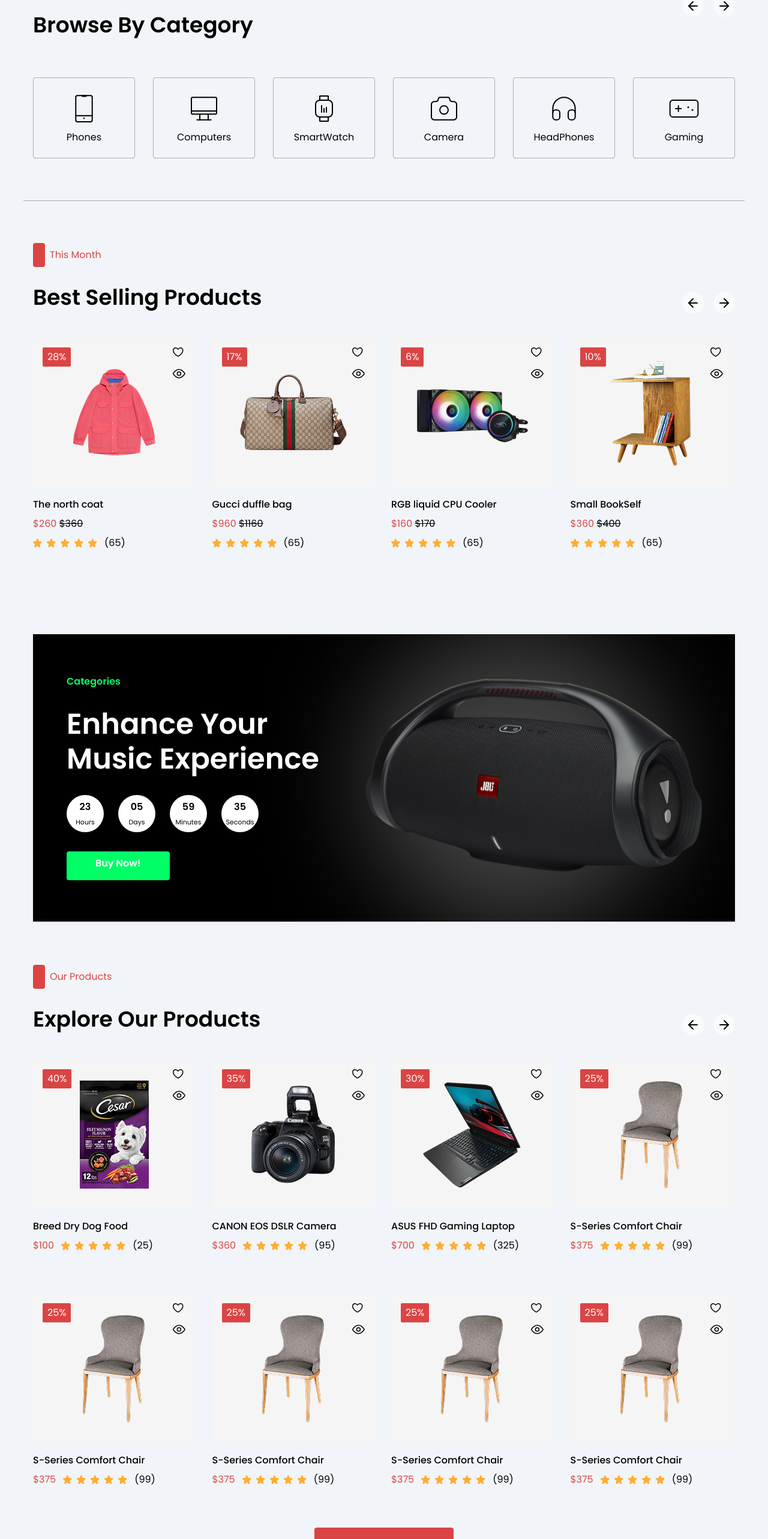
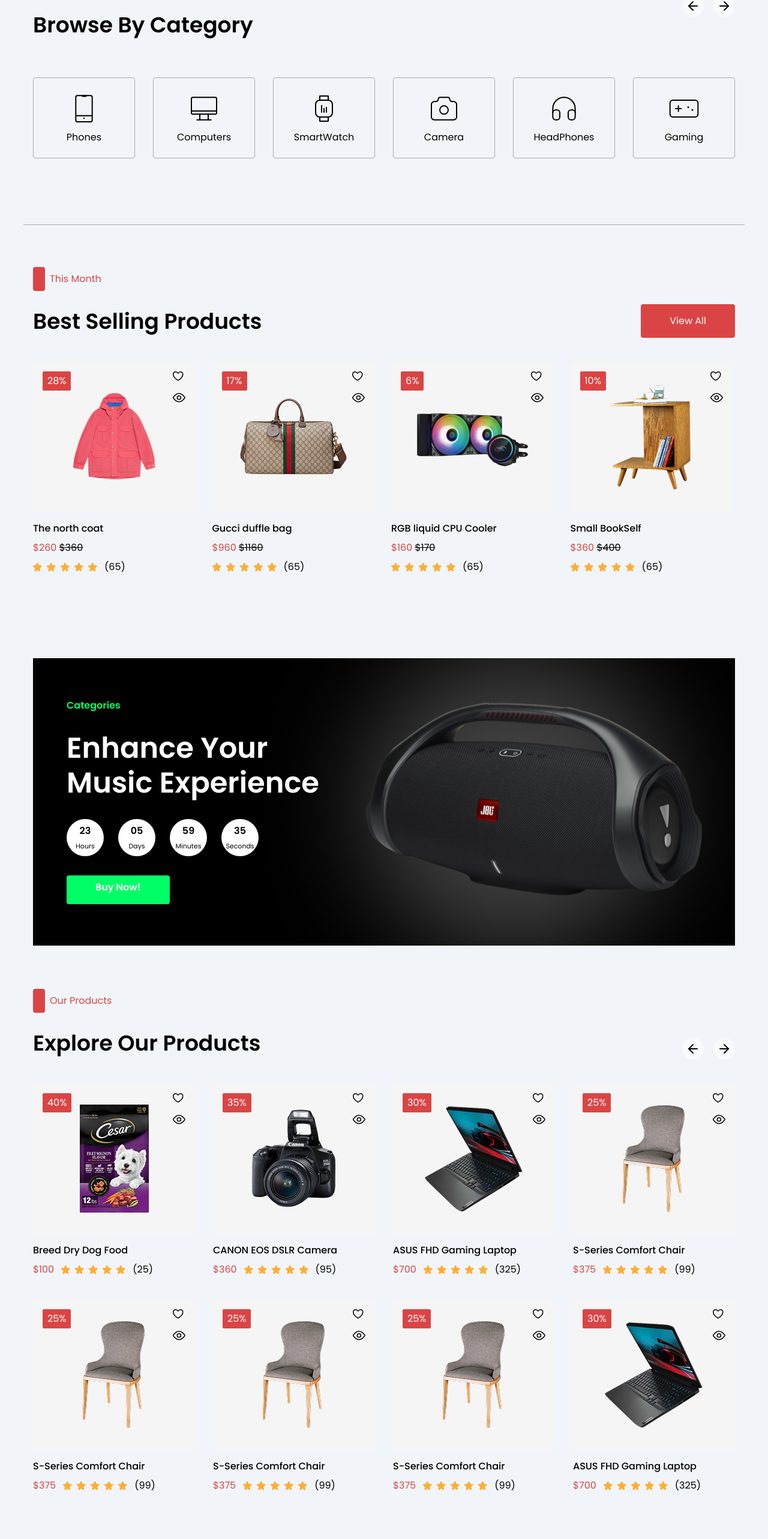
Before and after one commit to Alamin-Coding/ES-FDR-2503-E-Commerce, a React (Vite) app: page / in a window 1280 px wide. Shown: the part 1580-4145 px from the top of the page at 60% size. Built offline with nearby package versions, Linux system fonts and the light colour scheme.

Commit message:
all product slider add

```diff
--- a/src/components/CetagoriesCard.jsx
+++ b/src/components/CetagoriesCard.jsx
@@ -1,16 +1,16 @@
 // for uniqe id import uuid
-import { v4 as uuidv4 } from 'uuid';
+import { v4 as uuidv4 } from "uuid";
 
 // import all icon component for cetagoriescard
-import MobileIcon from "../components/Icons/Mobile";
-import MonitorIcon from "../components/Icons/Monitor"
+import MobileIcon from "./icons/Mobile";
+import MonitorIcon from "./icons/Monitor";
 import CameraIcon from "./Icons/CameraIcon";
-import WatchIcon from "../components/Icons/WatchIcon"
-import HeadphoneIcon from "../components/Icons/HeadphoneIcon"
-import GamepadeIcon from "../components/Icons/GamepadeIcon"
+import WatchIcon from "../components/Icons/WatchIcon";
+import HeadphoneIcon from "../components/Icons/HeadphoneIcon";
+import GamepadeIcon from "../components/Icons/GamepadeIcon";
+import { Swiper, SwiperSlide } from "swiper/react";
 
-const CetagoriesCard = () => {
-
+const CetagoriesCard = ({ swiperRef }) => {
   // cetagoriescard data list
   const cardData = [
     {
@@ -41,14 +41,28 @@
     {
       id: uuidv4(),
       title: "Gaming",
-      icon: <GamepadeIcon/>,
+      icon: <GamepadeIcon />,
+    },
+    {
+      id: uuidv4(),
+      title: "Gaming",
+      icon: <GamepadeIcon />,
     },
   ];
 
   return (
-    <div className="grid grid-cols-6 gap-7.5">
-      {/* use maping from carddata list */}
+    <Swiper
+      onSwiper={(swiper) => (swiperRef.current = swiper)}
+      loop={true}
+      slidesPerView={6}
+      spaceBetween={30}
+      pagination={{
+        dynamicBullets: true,
+      }}
+      className="mySwiper"
+    >
       {cardData.map((item) => (
+        <SwiperSlide key={item.id}>
           <div
             key={item.id}
             className="flex flex-col items-center justify-center hover:bg-secondary group p-4 w-42.5 h-33.75 border border-border rounded hover:bg-black transition"
@@ -61,8 +75,9 @@
               {item.title}
             </span>
           </div>
+        </SwiperSlide>
       ))}
-    </div>
+    </Swiper>
   );
 };
 
--- a/src/components/sections/BestSellingProducts.jsx
+++ b/src/components/sections/BestSellingProducts.jsx
@@ -6,6 +6,7 @@
 import Container from "../Container";
 import Arrows from "../Arrows";
 import { BestSellingProductsData } from "../../data";
+import Button from "../Button";
 
 const BestSellingProducts = () => {
 	return (
@@ -14,7 +15,7 @@
 				<div className="mb-10 grid grid-cols-[auto_1fr_auto] items-end gap-[87px]">
 					<SectionHeader title="Best Selling Products" subtitle="This Month" />
 					<div></div>
-					<Arrows />
+					<Button>View All</Button>
 				</div>
 				<div className="grid grid-cols-4 gap-6">
 					{BestSellingProductsData.map((product) => (
--- a/src/components/sections/Categories.jsx
+++ b/src/components/sections/Categories.jsx
@@ -4,18 +4,21 @@
 import SectionHeader from "../SectionHeader";
 import Arrows from "../Arrows";
 import CetagoriesCard from "../CetagoriesCard";
+import { useRef } from "react";
+
 
 const Cetagories = () => {
+  const swiperRef = useRef();
   return (
     <Section className="">
       <Container className="pt-20 pb-17.5 border-b border-border">
         <div>
           <div className="flex items-center justify-between mb-15">
             <SectionHeader title="Browse By Category" subtitle="Categories" />
-            <Arrows />
+            <Arrows  swiperRef={swiperRef}/>
           </div>
           <div>
-            <CetagoriesCard />
+            <CetagoriesCard swiperRef={swiperRef} />
           </div>
         </div>
       </Container>
--- a/src/components/sections/ExploreOurProducts.jsx
+++ b/src/components/sections/ExploreOurProducts.jsx
@@ -10,8 +10,16 @@
 import Arrows from "../Arrows";
 import { ExploreOurProductsData } from "../../data";
 import Button from "../Button";
+import { Swiper, SwiperSlide } from "swiper/react";
+import 'swiper/css/grid';
+// import {Grid} from "swiper/react/modules"
+import { useRef } from "react";
+import { Grid } from "swiper/modules";
 
 const ExploreOurProducts = () => {
+	  const swiperRef = useRef(null);
+
+
 	return (
 		<Section className={"pb-42 pt-18"}>
 			<Container>
@@ -20,13 +28,40 @@
 					<div>
 
 					</div>
-					<Arrows />
+					<Arrows swiperRef={swiperRef} />
 				</div>
-				<div className="grid grid-cols-4 gap-x-6 gap-y-15">
+				{/* <div className="grid grid-cols-4 gap-x-6 gap-y-15">
 					{ExploreOurProductsData.map((product) => (
 						<ProductCard key={product.id} product={product} price_with_rating={true} showPrice={false} />
 					))}
-				</div>
+				</div> */}
+
+     <>
+          <Swiper
+            onSwiper={(swiper) => (swiperRef.current = swiper)}
+			modules={[Grid]}
+            grid={{
+				rows:2,
+				fill:"row"
+			}}
+			loop={true}
+            slidesPerView={4}
+            spaceBetween={30}
+            pagination={{
+              dynamicBullets: true,
+            }}
+            className="mySwiper"
+          >
+            {ExploreOurProductsData.map((product) => (
+              <SwiperSlide key={product.id}>
+           						<ProductCard  product={product} price_with_rating={true} showPrice={false} />
+
+              </SwiperSlide>
+            ))}
+          </Swiper>
+        </>
+
+
 				<div className="flex items-center justify-center pt-15 text-center">
 					<Button TagName="a" href="/shop">
 						View All Products
--- a/src/data.js
+++ b/src/data.js
@@ -195,4 +195,24 @@
     "rating": 4.5,
     "reviews": 99
   },
+   {
+    "id": uuidv4(),
+    "image": OurProduct_image_3,
+    "discount": 30,
+    "title": "ASUS FHD Gaming Laptop",
+    "price": 700,
+    "originalPrice": 400,
+    "rating": 5,
+    "reviews": 325
+  },
+  {
+    "id": uuidv4(),
+    "image": FS_image_4,
+    "discount": 25,
+    "title": "S-Series Comfort Chair ",
+    "price": 375,
+    "originalPrice": 400,
+    "rating": 4.5,
+    "reviews": 99
+  },
 ]
```
Lines whose indentation alone changed are shown as unchanged.
